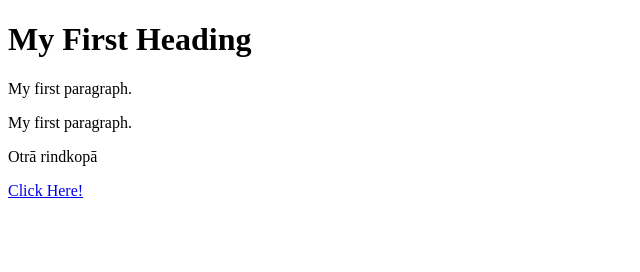
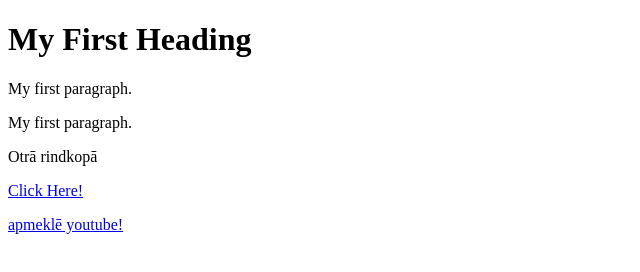
Before and after one commit to Xbrenda/my-first-webpage, a plain HTML site: page index.html in a window 1280 px wide. Shown: the whole page, without its empty margins (0-640 px from the left). Drawn offline with Linux system fonts and the light colour scheme.

Commit message:
added yt link

```diff
--- a/index.html
+++ b/index.html
@@ -9,5 +9,7 @@
 <p>Otrā rindkopā</p>
 <p><a href="button.html">Click Here!</a></p>
 
+  <p><a href="https://youtube.com">apmeklē youtube!</a></p>
+
 </body>
 </html>
```
